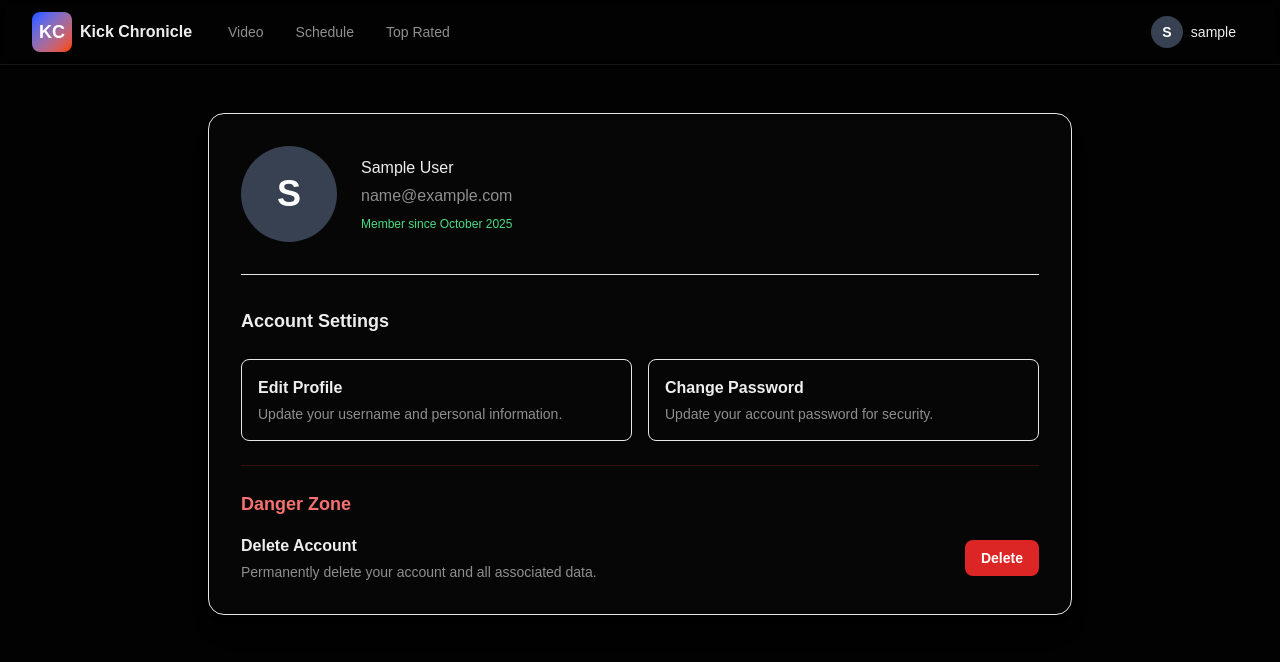
After one commit to pbp-kelompok-c12/KickChronicle, a Django app: page /auth/profile/ in a window 1280 px wide. The commit adds this page. Shown: the top 662 px of the page. Run offline with Django 5.2, Linux system fonts and the light colour scheme; the visitor is signed in with stand-in values (Sample User, id 1); some libraries are stand-ins or nearby versions.

Commit message:
feat: Membuat profile user

```diff
--- a/auth_profil/forms.py
+++ b/auth_profil/forms.py
@@ -1,4 +1,4 @@
-from django.contrib.auth.forms import UserCreationForm, SetPasswordForm
+from django.contrib.auth.forms import UserCreationForm, SetPasswordForm, PasswordChangeForm
 from django import forms
 from django.contrib.auth.models import User
 
@@ -27,3 +27,33 @@ class CustomSetPasswordForm(SetPasswordForm):
             'placeholder': '••••••••',
             'class': 'w-full px-4 py-3 rounded-lg bg-gray-700 border border-border text-white placeholder-muted-foreground focus:outline-none focus:ring-2 focus:ring-accent'
         })
+
+class EditProfileForm(forms.ModelForm):
+    class Meta:
+        model = User
+        fields = ['username', 'first_name', 'last_name']
+
+    def __init__(self, *args, **kwargs):
+        super().__init__(*args, **kwargs)
+        tailwind_classes = "w-full px-4 py-3 rounded-lg bg-gray-700 border border-border text-white placeholder-muted-foreground focus:outline-none focus:ring-2 focus:ring-accent"
+        self.fields['username'].widget.attrs.update({'class': tailwind_classes})
+        self.fields['first_name'].widget.attrs.update({'class': tailwind_classes})
+        self.fields['last_name'].widget.attrs.update({'class': tailwind_classes})
+
+class CustomPasswordChangeForm(PasswordChangeForm):
+    def __init__(self, *args, **kwargs):
+        super().__init__(*args, **kwargs)
+        tailwind_classes = "w-full px-4 py-3 rounded-lg bg-gray-700 border border-border text-white placeholder-muted-foreground focus:outline-none focus:ring-2 focus:ring-accent"
+
+        self.fields['old_password'].widget.attrs.update({
+            'class': tailwind_classes,
+            'placeholder': 'Enter your current password'
+        })
+        self.fields['new_password1'].widget.attrs.update({
+            'class': tailwind_classes,
+            'placeholder': 'Enter your new password'
+        })
+        self.fields['new_password2'].widget.attrs.update({
+            'class': tailwind_classes,
+            'placeholder': 'Confirm your new password'
+        })
--- /dev/null
+++ b/auth_profil/templates/profile.html
@@ -0,0 +1,212 @@
+{% extends 'base.html' %}
+{% load static %}
+
+{% block title %}Your Profile{% endblock %}
+
+{% block content %}
+<div id="edit-profile-modal" class="fixed inset-0 z-[100] flex items-center justify-center bg-black/70 backdrop-blur-sm hidden">
+    <div class="w-full max-w-md bg-card p-8 border border-border/50 shadow-xl rounded-2xl m-4 relative">
+        <button id="close-edit-modal-btn" class="absolute top-4 right-4 text-gray-400 hover:text-white text-2xl leading-none">&times;</button>
+        <div id="edit-modal-content">
+            <h2 class="heading-md text-foreground mb-6">Edit Your Profile</h2>
+            <form id="edit-profile-form" method="POST" action="{% url 'auth_profil:edit_profile' %}" class="space-y-4">
+                {% csrf_token %}
+                <div>
+                    <label for="{{ edit_form.username.id_for_label }}" class="block text-sm font-semibold text-foreground mb-2">Username</label>
+                    {{ edit_form.username }}
+                </div>
+                <div>
+                    <label for="{{ edit_form.first_name.id_for_label }}" class="block text-sm font-semibold text-foreground mb-2">First Name</label>
+                    {{ edit_form.first_name }}
+                </div>
+                <div>
+                    <label for="{{ edit_form.last_name.id_for_label }}" class="block text-sm font-semibold text-foreground mb-2">Last Name</label>
+                    {{ edit_form.last_name }}
+                </div>
+                <div class="flex gap-4 !mt-6">
+                    <button type="button" id="cancel-edit-btn" class="w-full text-center py-3 font-semibold bg-gray-600 hover:bg-gray-700 rounded-lg">Cancel</button>
+                    <button type="submit" class="w-full py-3 font-semibold bg-primary text-primary-foreground hover:bg-primary/90 rounded-lg">Save Changes</button>
+                </div>
+            </form>
+        </div>
+    </div>
+</div>
+
+<div id="change-password-modal" class="fixed inset-0 z-[100] flex items-center justify-center bg-black/70 backdrop-blur-sm hidden">
+    <div class="w-full max-w-md bg-card p-8 border border-border/50 shadow-xl rounded-2xl m-4 relative">
+        <button id="close-password-modal-btn" class="absolute top-4 right-4 text-gray-400 hover:text-white text-2xl leading-none">&times;</button>
+        <div id="password-modal-content">
+            <h2 class="heading-md text-foreground mb-6">Change Your Password</h2>
+            <form id="password-change-form" method="POST" action="{% url 'auth_profil:password_change' %}" class="space-y-4">
+                {% csrf_token %}
+                <div>
+                    <label for="id_old_password" class="block text-sm font-semibold text-foreground mb-2">Old password</label>
+                    {{ password_change_form.old_password }}
+                    <div id="error-old_password" class="mt-2 text-xs text-red-400"></div>
+                </div>
+                 <div>
+                    <label for="id_new_password1" class="block text-sm font-semibold text-foreground mb-2">New password</label>
+                    {{ password_change_form.new_password1 }}
+                    <div id="error-new_password1" class="mt-2 text-xs text-red-400"></div>
+                </div>
+                 <div>
+                    <label for="id_new_password2" class="block text-sm font-semibold text-foreground mb-2">New password confirmation</label>
+                    {{ password_change_form.new_password2 }}
+                    <div id="error-new_password2" class="mt-2 text-xs text-red-400"></div>
+                </div>
+                <div class="flex gap-4 !mt-6">
+                    <button type="button" id="cancel-password-btn" class="w-full text-center py-3 font-semibold bg-gray-600 hover:bg-gray-700 rounded-lg">Cancel</button>
+                    <button type="submit" class="w-full py-3 font-semibold bg-primary text-primary-foreground hover:bg-primary/90 rounded-lg">Update Password</button>
+                </div>
+            </form>
+        </div>
+    </div>
+</div>
+
+<div class="max-w-4xl mx-auto px-4 py-12">
+    <div class="bg-card p-8 border border-border/50 shadow-xl rounded-2xl">
+        <div class="flex items-center gap-6">
+            <div id="profile-avatar" class="flex-shrink-0 h-24 w-24 rounded-full bg-gray-700 flex items-center justify-center text-4xl font-semibold text-white">
+                {{ user.username.0|upper }}
+            </div>
+            <div>
+                <h2 id="profile-name" class="heading-md text-foreground">{% if user.first_name %}{{ user.first_name }} {{ user.last_name }}{% else %}{{ user.username }}{% endif %}</h2>
+                <p id="profile-email" class="text-muted-foreground mt-1">{{ user.email }}</p>
+                <p class="text-xs text-green-400 mt-2">Member since {{ user.date_joined|date:"F Y" }}</p>
+            </div>
+        </div>
+
+        <div class="border-t border-border/50 my-8"></div>
+
+        <div class="space-y-6">
+            <h3 class="text-lg font-semibold text-foreground">Account Settings</h3>
+            <div class="grid sm:grid-cols-2 gap-4">
+                <button id="open-edit-modal-btn" class="block text-left p-4 rounded-lg border border-border/50 hover:bg-gray-800/50 transition-colors">
+                    <h4 class="font-semibold">Edit Profile</h4>
+                    <p class="text-sm text-muted-foreground mt-1">Update your username and personal information.</p>
+                </button>
+                {% if has_password %}
+                    <button id="open-password-modal-btn" class="block text-left p-4 rounded-lg border border-border/50 hover:bg-gray-800/50 transition-colors">
+                        <h4 class="font-semibold">Change Password</h4>
+                        <p class="text-sm text-muted-foreground mt-1">Update your account password for security.</p>
+                    </button>
+                {% else %}
+                    <div class="relative block text-left p-4 rounded-lg border border-border/50 opacity-50 cursor-not-allowed group">
+                        <h4 class="font-semibold">Change Password</h4>
+                        <p class="text-sm text-muted-foreground mt-1">Update your account password for security.</p>
+                        <div class="absolute bottom-full mb-2 hidden group-hover:block w-max bg-gray-700 text-white text-xs rounded py-1 px-2">
+                            You use Google to sign in.
+                        </div>
+                    </div>
+                {% endif %}
+            </div>
+
+            <div class="border-t border-red-500/20 pt-6">
+                <h3 class="text-lg font-semibold text-red-400">Danger Zone</h3>
+                <div class="mt-4 flex justify-between items-center">
+                    <div>
+                        <h4 class="font-semibold">Delete Account</h4>
+                        <p class="text-sm text-muted-foreground mt-1">Permanently delete your account and all associated data.</p>
+                    </div>
+                    <a href="{% url 'auth_profil:delete_account' %}" class="px-4 py-2 text-sm font-semibold text-white bg-red-600 hover:bg-red-700 rounded-lg">Delete</a>
+                </div>
+            </div>
+        </div>
+    </div>
+</div>
+{% endblock %}
+
+{% block scripts %}
+<script>
+document.addEventListener('DOMContentLoaded', function () {
+    // --- SCRIPT UNTUK MODAL EDIT PROFILE ---
+    const editModal = document.getElementById('edit-profile-modal');
+    const openEditModalBtn = document.getElementById('open-edit-modal-btn');
+    const closeEditModalBtn = document.getElementById('close-edit-modal-btn');
+    const editForm = document.getElementById('edit-profile-form');
+
+    if (openEditModalBtn) {
+        const closeEditModal = () => editModal.classList.add('hidden');
+        closeEditModalBtn.addEventListener('click', closeEditModal);
+        editModal.addEventListener('click', (e) => { if (e.target === editModal) closeEditModal(); });
+        editModal.addEventListener('click', (e) => { if (e.target.id === 'cancel-edit-btn') closeEditModal(); });
+
+        openEditModalBtn.addEventListener('click', () => {
+            editModal.classList.remove('hidden');
+        });
+
+        editForm.addEventListener('submit', function(e) {
+            e.preventDefault();
+            const formData = new FormData(editForm);
+            fetch(editForm.action, {
+                method: 'POST',
+                body: new URLSearchParams(formData),
+                headers: { 'X-CSRFToken': formData.get('csrfmiddlewaretoken'), 'X-Requested-With': 'XMLHttpRequest' },
+            })
+            .then(response => response.json())
+            .then(data => {
+                if (data.status === 'success') {
+                    document.getElementById('profile-name').textContent = formData.get('first_name') + ' ' + formData.get('last_name');
+                    document.getElementById('profile-avatar').textContent = formData.get('username')[0].toUpperCase();
+                    const successAlert = document.getElementById('success-alert');
+                    successAlert.textContent = data.message;
+                    successAlert.classList.remove('hidden');
+                    closeEditModal();
+                    setTimeout(() => { successAlert.classList.add('hidden'); }, 5000);
+                } else {
+                    console.error('Validation errors:', data.errors);
+                    alert('An error occurred. Please check the form.');
+                }
+            })
+            .catch(error => console.error('AJAX Error:', error));
+        });
+    }
+
+    // --- SCRIPT UNTUK MODAL GANTI PASSWORD ---
+    const passwordModal = document.getElementById('change-password-modal');
+    const openPasswordModalBtn = document.getElementById('open-password-modal-btn');
+    const closePasswordModalBtn = document.getElementById('close-password-modal-btn');
+    const cancelPasswordBtn = document.getElementById('cancel-password-btn');
+    const passwordForm = document.getElementById('password-change-form');
+
+    if (openPasswordModalBtn) {
+        const closePasswordModal = () => passwordModal.classList.add('hidden');
+        openPasswordModalBtn.addEventListener('click', () => passwordModal.classList.remove('hidden'));
+        closePasswordModalBtn.addEventListener('click', closePasswordModal);
+        cancelPasswordBtn.addEventListener('click', closePasswordModal);
+        passwordModal.addEventListener('click', (e) => { if (e.target === passwordModal) closePasswordModal(); });
+
+        passwordForm.addEventListener('submit', function(e) {
+            e.preventDefault();
+            const formData = new FormData(passwordForm);
+            document.querySelectorAll('[id^="error-"]').forEach(el => el.textContent = '');
+
+            fetch(passwordForm.action, {
+                method: 'POST',
+                body: new URLSearchParams(formData),
+                headers: { 'X-CSRFToken': formData.get('csrfmiddlewaretoken'), 'X-Requested-With': 'XMLHttpRequest' },
+            })
+            .then(response => response.json())
+            .then(data => {
+                if (data.status === 'success') {
+                    closePasswordModal();
+                    const successAlert = document.getElementById('success-alert');
+                    successAlert.textContent = data.message;
+                    successAlert.classList.remove('hidden');
+                    setTimeout(() => { successAlert.classList.add('hidden'); }, 5000);
+                    passwordForm.reset();
+                } else {
+                    for (const [field, errors] of Object.entries(data.errors)) {
+                        const errorDiv = document.getElementById(`error-${field}`);
+                        if (errorDiv) {
+                            errorDiv.textContent = errors.join(' ');
+                        }
+                    }
+                }
+            })
+            .catch(error => console.error('AJAX Error:', error));
+        });
+    }
+});
+</script>
+{% endblock %}
--- a/auth_profil/templates/register.html
+++ b/auth_profil/templates/register.html
@@ -80,7 +80,6 @@ document.addEventListener('DOMContentLoaded', function () {
     const validIcon = `<svg class="w-4 h-4 text-green-500" fill="none" viewBox="0 0 24 24" stroke="currentColor"><path stroke-linecap="round" stroke-linejoin="round" stroke-width="2" d="M5 13l4 4L19 7"/></svg>`;
     const invalidIcon = `<svg class="w-4 h-4 text-red-500" fill="none" viewBox="0 0 24 24" stroke="currentColor"><path stroke-linecap="round" stroke-linejoin="round" stroke-width="2" d="M6 18L18 6M6 6l12 12"/></svg>`;
 
-    // --- Password Strength Tracker ---
     const passwordInput = document.getElementById('id_password1');
     const tracker = document.getElementById('strength-tracker');
     if (passwordInput && tracker) {
@@ -122,7 +121,6 @@ document.addEventListener('DOMContentLoaded', function () {
         });
     }
 
-    // --- Email Validator ---
     const emailInput = document.getElementById('id_email');
     const emailValidator = document.getElementById('email-validator');
     if (emailInput && emailValidator) {
@@ -146,7 +144,6 @@ document.addEventListener('DOMContentLoaded', function () {
         });
     }
 
-    // --- Confirm Password Validator ---
     const confirmPasswordInput = document.getElementById('id_password2');
     const confirmPasswordValidator = document.getElementById('confirm-password-validator');
     if (passwordInput && confirmPasswordInput && confirmPasswordValidator) {
--- a/auth_profil/urls.py
+++ b/auth_profil/urls.py
@@ -9,6 +9,10 @@ urlpatterns = [
     path('register/', views.register_user, name='register'),
     path('login/', views.login_user, name='login'),
     path('logout/', views.logout_user, name='logout'),
+    path('profile/', views.profile_view, name='profile'),
+    path('profile/edit/', views.edit_profile_view, name='edit_profile'),
+    path('profile/delete/', views.delete_account_view, name='delete_account'),
+    path('profile/password-change/', views.password_change_view, name='password_change'),
 
     path('password_reset/', auth_views.PasswordResetView.as_view(
         template_name='password_reset_form.html',
--- a/auth_profil/views.py
+++ b/auth_profil/views.py
@@ -1,8 +1,11 @@
 from django.shortcuts import render, redirect
 from django.contrib.auth.forms import AuthenticationForm
-from django.contrib.auth import authenticate, login, logout
+from django.contrib.auth import authenticate, login, logout, update_session_auth_hash
 from django.contrib import messages
-from .forms import CustomUserCreationForm
+from django.contrib.auth.decorators import login_required
+from .forms import CustomUserCreationForm, EditProfileForm, CustomPasswordChangeForm
+from django.http import JsonResponse
+import json
 
 def register_user(request):
     if request.method == 'POST':
@@ -38,3 +41,50 @@ def logout_user(request):
     logout(request)
     messages.success(request, "Anda berhasil logout.")
     return redirect('auth_profil:login')
+
+@login_required
+def profile_view(request):
+    edit_form = EditProfileForm(instance=request.user)
+    password_form = CustomPasswordChangeForm(user=request.user)
+    has_password = request.user.has_usable_password()
+    context = {
+        'edit_form': edit_form,
+        'password_change_form': password_form,
+        'has_password': has_password
+    }
+    return render(request, 'profile.html', context)
+
+@login_required
+def edit_profile_view(request):
+    if request.method == 'POST' and request.headers.get('x-requested-with') == 'XMLHttpRequest':
+        form = EditProfileForm(request.POST, instance=request.user)
+        if form.is_valid():
+            form.save()
+            return JsonResponse({'status': 'success', 'message': 'Profil berhasil diperbarui!'})
+        else:
+            return JsonResponse({'status': 'error', 'errors': form.errors})
+
+    form = EditProfileForm(instance=request.user)
+    return render(request, 'edit_profile.html', {'form': form})
+
+@login_required
+def delete_account_view(request):
+    if request.method == 'POST':
+        user = request.user
+        logout(request)
+        user.delete()
+        messages.success(request, 'Your account has been permanently deleted.')
+        return redirect('/')
+    return render(request, 'delete_account_confirm.html')
+
+@login_required
+def password_change_view(request):
+    if request.method == 'POST' and request.headers.get('x-requested-with') == 'XMLHttpRequest':
+        form = CustomPasswordChangeForm(user=request.user, data=request.POST)
+        if form.is_valid():
+            user = form.save()
+            update_session_auth_hash(request, user)
+            return JsonResponse({'status': 'success', 'message': 'Password updated successfully!'})
+        else:
+            return JsonResponse({'status': 'error', 'errors': form.errors})
+    return redirect('auth_profil:profile')
--- a/templates/base.html
+++ b/templates/base.html
@@ -38,6 +38,25 @@
         {% block content %}{% endblock %}
     </main>
 
-    {% block scripts %}{% endblock %}
+    {% block scripts %}
+    <script>
+    document.addEventListener('DOMContentLoaded', function () {
+        const userMenuButton = document.getElementById('user-menu-button');
+        const userMenu = document.getElementById('user-menu');
+
+        if (userMenuButton && userMenu) {
+            userMenuButton.addEventListener('click', function() {
+                userMenu.classList.toggle('hidden');
+            });
+
+            document.addEventListener('click', function(event) {
+                if (!userMenuButton.contains(event.target) && !userMenu.contains(event.target)) {
+                    userMenu.classList.add('hidden');
+                }
+            });
+        }
+    });
+    </script>
+    {% endblock %}
 </body>
 </html>
--- a/templates/navbar.html
+++ b/templates/navbar.html
@@ -1,26 +1,40 @@
 <nav class="sticky top-0 z-50 border-b border-border bg-card/95 backdrop-blur" role="navigation">
     <div class="max-w-7xl mx-auto px-4 sm:px-6 lg:px-8">
         <div class="flex h-16 items-center justify-between">
-            <a href="/" class="flex items-center gap-2">
-                <div class="flex h-10 w-10 items-center justify-center rounded-lg bg-gradient-to-br from-primary to-accent">
-                    <span class="text-lg font-bold text-white">KC</span>
+            <div class="flex items-center gap-6">
+                <a href="/" class="flex items-center gap-2">
+                    <div class="flex h-10 w-10 items-center justify-center rounded-lg bg-gradient-to-br from-primary to-accent">
+                        <span class="text-lg font-bold text-white">KC</span>
+                    </div>
+                    <span class="hidden font-bold text-foreground sm:inline">Kick Chronicle</span>
+                </a>
+                <div class="hidden md:flex items-center gap-2">
+                    <a href="/" class="px-3 py-2 text-sm font-medium text-muted-foreground rounded-md hover:bg-gray-700/50 hover:text-white">Video</a>
+                    <a href="#" class="px-3 py-2 text-sm font-medium text-muted-foreground rounded-md hover:bg-gray-700/50 hover:text-white">Schedule</a>
+                    <a href="#" class="px-3 py-2 text-sm font-medium text-muted-foreground rounded-md hover:bg-gray-700/50 hover:text-white">Top Rated</a>
                 </div>
-                <span class="hidden font-bold text-foreground sm:inline">Kick Chronicle</span>
-            </a>
+            </div>
 
             <div class="flex items-center gap-2">
                 {% if user.is_authenticated %}
-                    <span class="text-sm text-gray-300 mr-2">Hello, {{ user.first_name|default:user.username }}!</span>
-                    <a href="{% url 'auth_profil:logout' %}">
-                        <button class="px-3 py-2 text-sm font-medium text-muted-foreground rounded-md hover:bg-gray-700/50 hover:text-white">Logout</button>
-                    </a>
+                    <div class="relative">
+                        <button id="user-menu-button" type="button" class="flex items-center gap-2 px-3 py-1.5 rounded-full hover:bg-gray-700/50 focus:outline-none focus:ring-2 focus:ring-offset-2 focus:ring-offset-gray-800 focus:ring-white">
+                            <span class="sr-only">Open user menu</span>
+                            <div class="h-8 w-8 rounded-full bg-gray-700 flex items-center justify-center text-sm font-semibold text-white">
+                                {{ user.username.0|upper }}
+                            </div>
+                            <span class="hidden sm:inline text-sm font-medium text-foreground">{{ user.username }}</span>
+                        </button>
+
+                        <div id="user-menu" class="origin-top-right absolute right-0 mt-2 w-48 rounded-md shadow-lg py-1 bg-card border border-gray-700 ring-1 ring-black ring-opacity-5 focus:outline-none hidden" role="menu">
+                            <a href="{% url 'auth_profil:profile' %}" class="block px-4 py-2 text-sm text-foreground hover:bg-gray-700/50" role="menuitem">Settings</a>
+                            <a href="#" class="block px-4 py-2 text-sm text-foreground hover:bg-gray-700/50" role="menuitem">Favorite</a>
+                            <a href="{% url 'auth_profil:logout' %}" class="block px-4 py-2 text-sm text-red-400 hover:bg-gray-700/50" role="menuitem">Sign Out</a>
+                        </div>
+                    </div>
                 {% else %}
-                    <a href="{% url 'auth_profil:login' %}">
-                        <button class="px-3 py-2 text-sm font-medium text-muted-foreground rounded-md hover:bg-gray-700/50 hover:text-white">Sign In</button>
-                    </a>
-                    <a href="{% url 'auth_profil:register' %}">
-                        <button class="px-4 py-2 text-sm font-semibold text-primary-foreground bg-primary rounded-lg hover:bg-primary/90">Create Account</button>
-                    </a>
+                    <a href="{% url 'auth_profil:login' %}" class="px-3 py-2 text-sm font-medium text-muted-foreground rounded-md hover:bg-gray-700/50 hover:text-white">Sign In</a>
+                    <a href="{% url 'auth_profil:register' %}" class="px-4 py-2 text-sm font-semibold text-primary-foreground bg-primary rounded-lg hover:bg-primary/90">Create Account</a>
                 {% endif %}
             </div>
         </div>
```
Also changed, not shown: auth_profil/templates/delete_account_confirm.html (added, +20 -0 lines), auth_profil/templates/edit_profile.html (added, +27 -0 lines), kick_chronicle/settings.py (+14 -0 lines).
